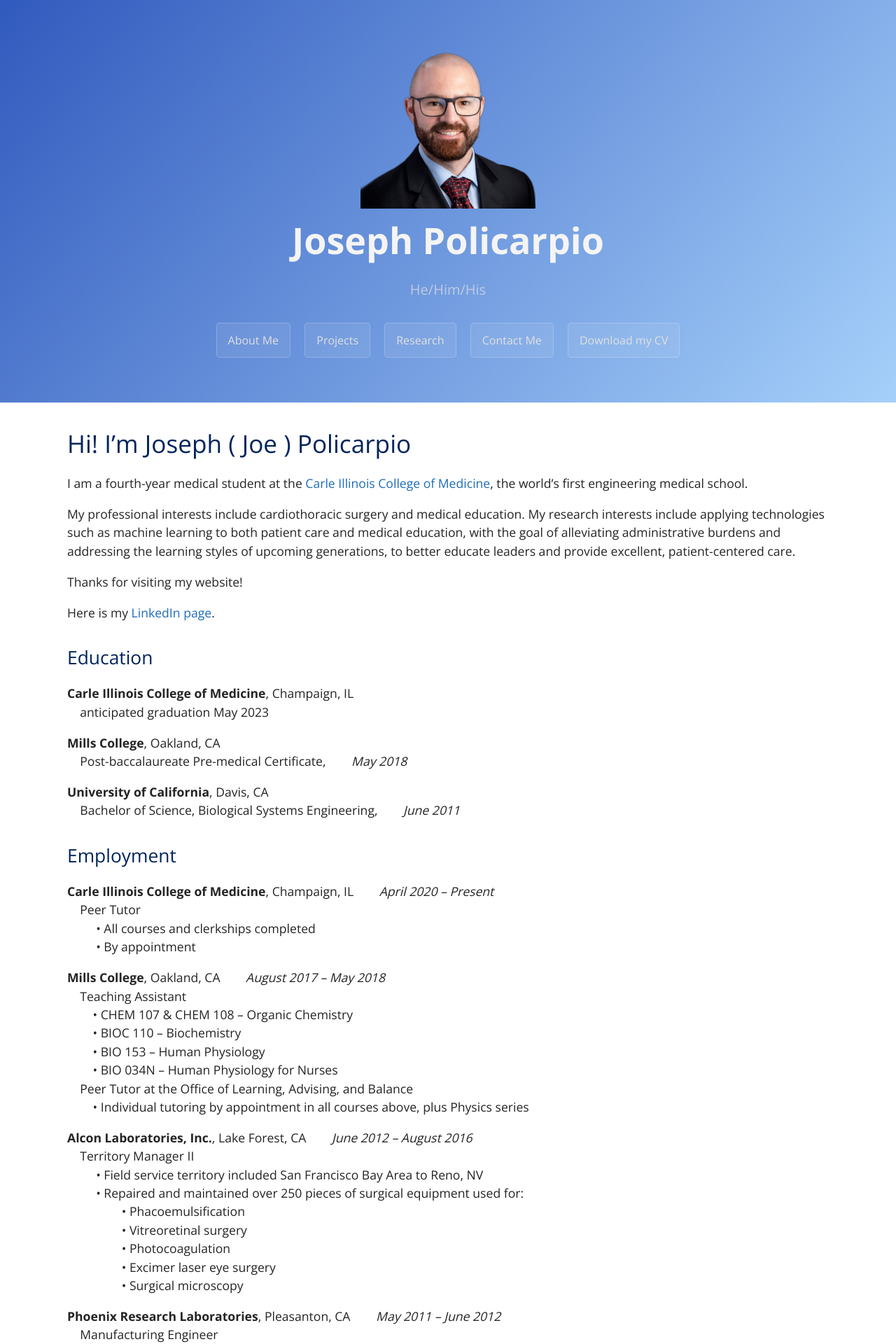
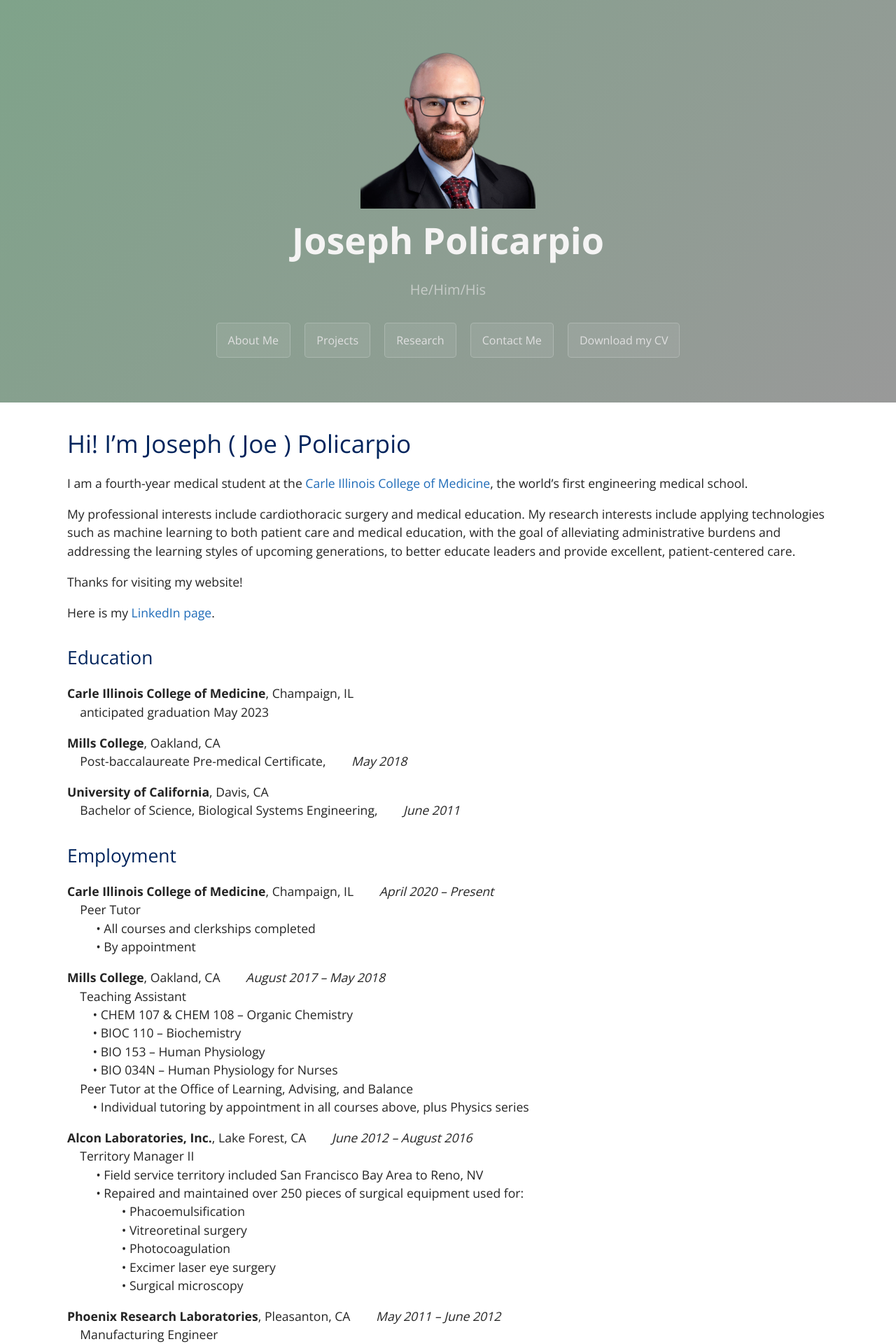
Before and after one commit to EyeCanDoIt/EyeCanDoIt.github.io, a Jekyll site: the page built from index.md, in a window 1280 px wide. Shown: the top 1920 px of the page at 70% size. Built offline with Jekyll 4.4.1, drawn with Linux system fonts in a browser that asks for light colours.

Commit message:
Update style.scss

```diff
--- a/assets/css/style.scss
+++ b/assets/css/style.scss
@@ -7,8 +7,8 @@ $medium-breakpoint: 42em !default;
 
 // Headers
 $header-heading-color: #fff !default;
-$header-bg-color-secondary: #315ABE;  // #00007E; //#0066B8; LEFT color
-$header-bg-color: #A5D0FA;  // #52aeff;  // #000000;  RIGHT color
+$header-bg-color-secondary: #7fa38a;  // #00007E; //#0066B8; LEFT color
+$header-bg-color: #999999;  // #52aeff;  // #000000;  RIGHT color
 
 // Text
 $section-headings-color: #01245c;
```
